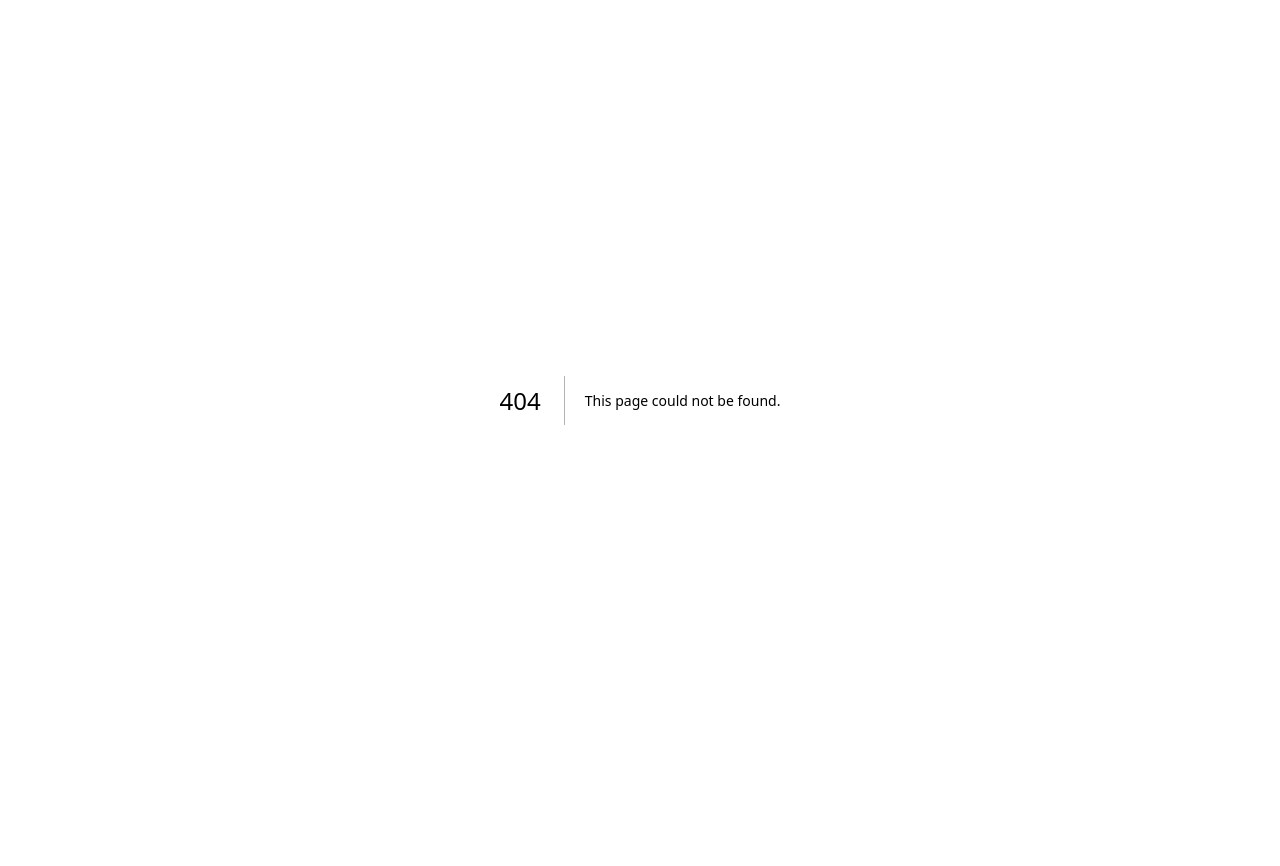
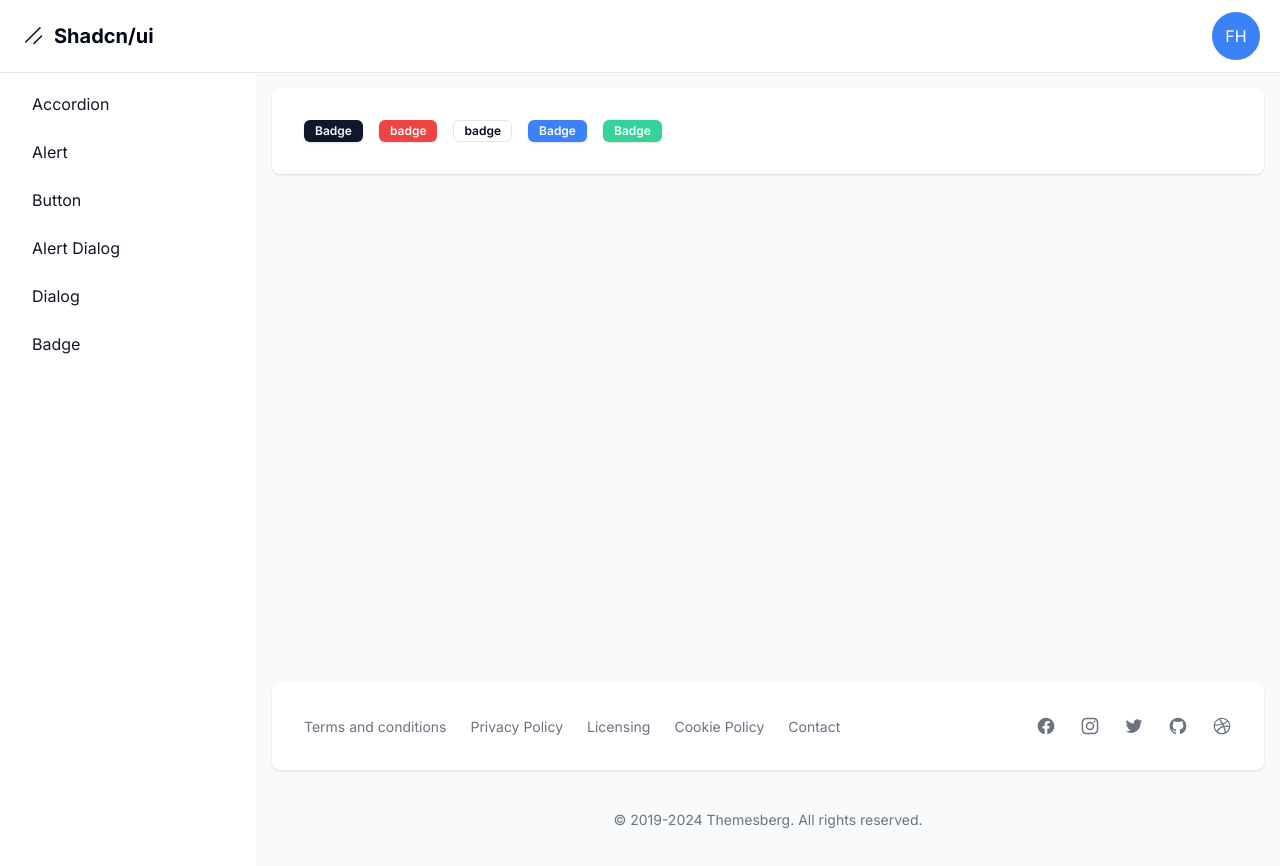
Before and after one commit to Neyza24/dashboard-shadcn, a Next.js app: page /dashboard/badge in a window 1280 px wide. Before the commit this address had no page. Shown: the top 866 px of the page. Before the commit the page ends 800 px from the top, so only its background shows below. Built offline with nearby package versions, Linux system fonts and the light colour scheme.

Commit message:
Feature: implement Badge component

```diff
--- /dev/null
+++ b/src/app/dashboard/badge/page.tsx
@@ -0,0 +1,13 @@
+import { Badge } from "@/components/ui/badge"
+
+export default function Page() {
+    return (
+        <div className="flex gap-4">
+            <Badge capitalize>badge</Badge>
+            <Badge variant="destructive">badge</Badge>
+            <Badge variant="outline">badge</Badge>
+            <Badge variant="info" capitalize >badge</Badge>
+            <Badge variant="success" capitalize >badge</Badge>
+        </div>
+    );
+}
--- a/src/app/dashboard/layout.tsx
+++ b/src/app/dashboard/layout.tsx
@@ -9,6 +9,7 @@
     { name: "button", href: "button" },
     { name: "alert dialog", href: "alert-dialog" },
     { name: "dialog", href: "dialog" },
+    { name: "badge", href: "badge" },
 ];
 
 export default function DashboardLayout({
--- /dev/null
+++ b/src/components/ui/badge.tsx
@@ -0,0 +1,43 @@
+import * as React from "react"
+import { cva, type VariantProps } from "class-variance-authority"
+
+import { cn } from "@/lib/utils"
+
+const badgeVariants = cva(
+  "inline-flex items-center rounded-md border px-2.5 py-0.5 text-xs font-semibold transition-colors focus:outline-none focus:ring-2 focus:ring-ring focus:ring-offset-2",
+  {
+    variants: {
+      variant: {
+        default:
+          "border-transparent bg-primary text-primary-foreground shadow hover:bg-primary/80",
+        secondary:
+          "border-transparent bg-secondary text-secondary-foreground hover:bg-secondary/80",
+        destructive:
+          "border-transparent bg-destructive text-destructive-foreground shadow hover:bg-destructive/80",
+        outline: "text-foreground",
+        info:
+          "border-transparent bg-blue-500 text-white shadow hover:bg-blue-500/80",
+        success:
+          "border-transparent bg-emerald-400 text-white shadow hover:bg-emerald-400/80",
+      },
+    },
+    defaultVariants: {
+      variant: "default",
+    },
+  }
+)
+
+export interface BadgeProps
+  extends React.HTMLAttributes<HTMLDivElement>,
+    VariantProps<typeof badgeVariants> {
+      capitalize?: boolean;
+    }
+
+function Badge({ className, variant, capitalize = false, ...props }: BadgeProps) {
+  return (
+    <div
+      className={cn(badgeVariants({ variant }), { capitalize: capitalize, }, className)} {...props} />
+  )
+}
+
+export { Badge, badgeVariants }
```
